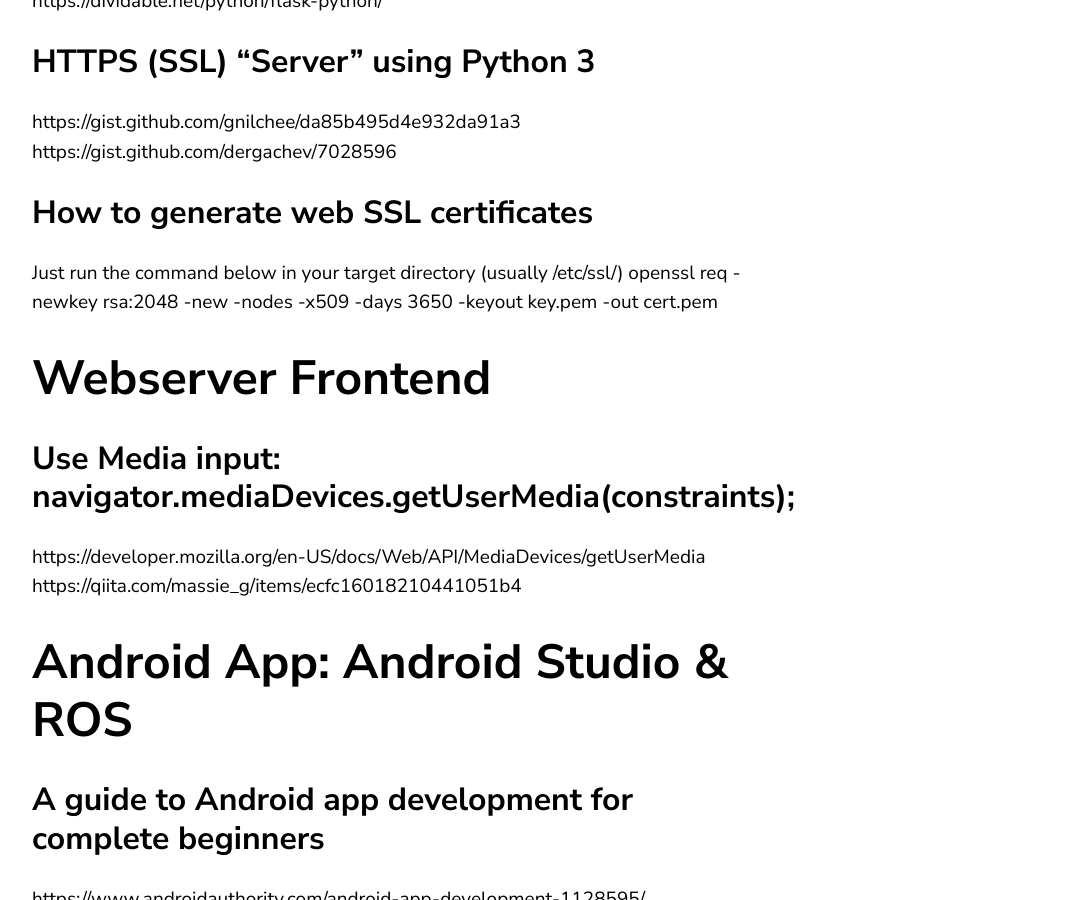
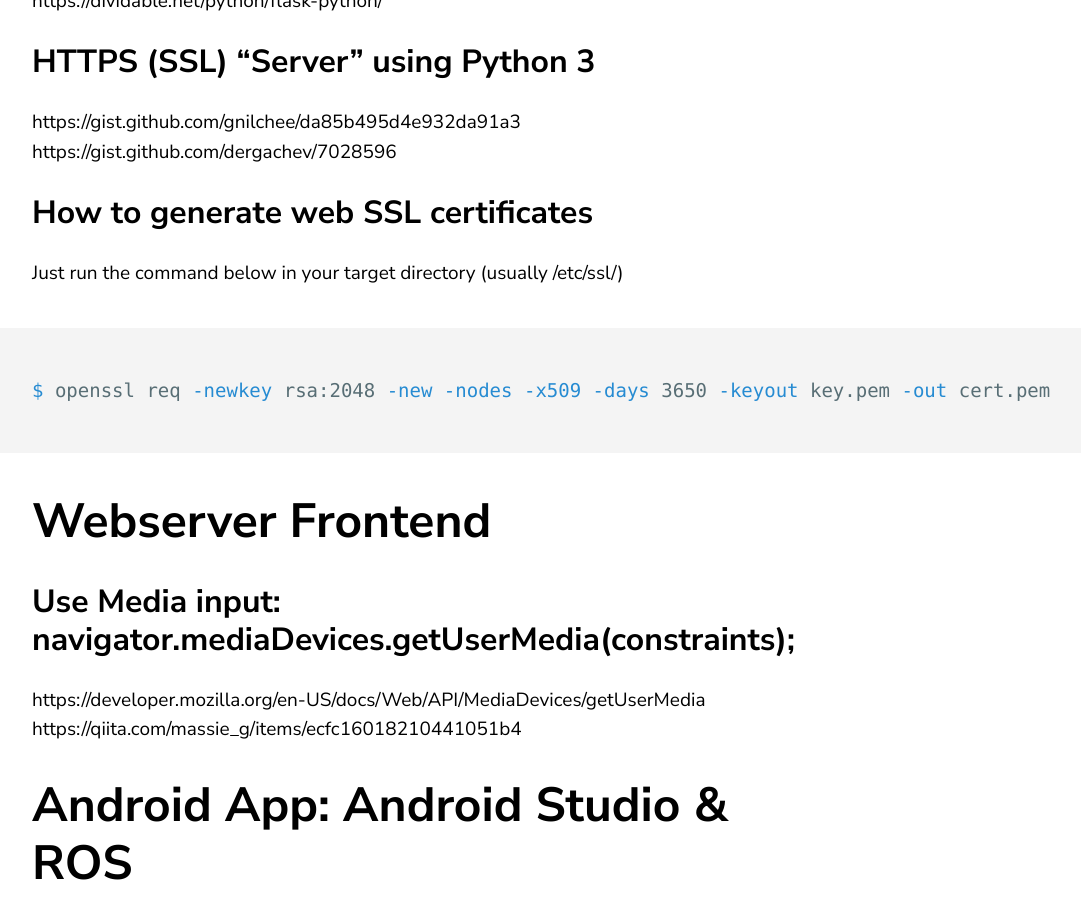
Before and after one commit to jluis9796/jluis9796.github.io, a Jekyll site: the page built from _posts/2020-05-31-manuals.markdown, in a window 1280 px wide and 900 px high, scrolled down 946 px. Shown: the whole window, without its empty margins (68-1149 px from the left). Built offline with Jekyll 4.4.1, drawn with Linux system fonts in a browser that asks for light colours.

Commit message:
Update 2020-05-31-manuals.markdown

````diff
--- a/_posts/2020-05-31-manuals.markdown
+++ b/_posts/2020-05-31-manuals.markdown
@@ -21,7 +21,9 @@ https://gist.github.com/dergachev/7028596
 
 ## How to generate web SSL certificates
 Just run the command below in your target directory (usually /etc/ssl/)
-openssl req -newkey rsa:2048 -new -nodes -x509 -days 3650 -keyout key.pem -out cert.pem
+```bash
+$ openssl req -newkey rsa:2048 -new -nodes -x509 -days 3650 -keyout key.pem -out cert.pem
+```
 
 # Webserver Frontend
 ## Use Media input: navigator.mediaDevices.getUserMedia(constraints);
````
